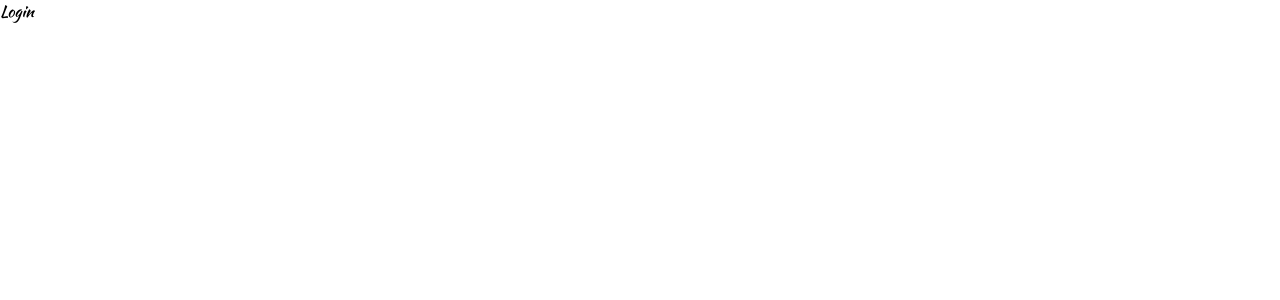
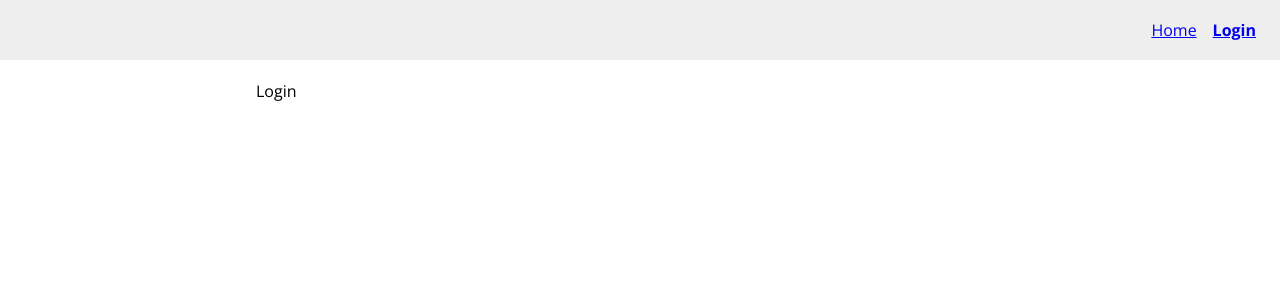
Before and after one commit to maxymlyskov/styled-comp-login, a React (Create React App) app: page /login in a window 1280 px wide. Shown: the top 300 px of the page. Built offline with nearby package versions, Linux system fonts and the light colour scheme.

Commit message:
Added header linking.

```diff
--- a/public/index.html
+++ b/public/index.html
@@ -31,6 +31,7 @@
       href="https://fonts.googleapis.com/css2?family=Kaushan+Script&display=swap"
       rel="stylesheet"
     />
+    <link href="https://fonts.googleapis.com/css2?family=Open+Sans:wght@300;400;500;600;700&display=swap" rel="stylesheet">
   </head>
   <body>
     <noscript>You need to enable JavaScript to run this app.</noscript>
--- a/src/components/common/Header.jsx
+++ b/src/components/common/Header.jsx
@@ -1,4 +1,5 @@
 import React from "react";
+import { Link as ReactRouterDomLink, useLocation } from "react-router-dom";
 import styled from "styled-components";
 
 const HeaderWrapper = styled.header`
@@ -12,8 +13,46 @@ const HeaderWrapper = styled.header`
   background: #eeeeee;
 `;
 
+const Menu = styled.nav`
+  display: flex;
+  position: relative;
+  width: initial;
+  border-bottom: none;
+  margin: auto 0 auto auto;
+  font-family: "Open Sans";
+  background: none;
+  left: initial;
+  top: initial;
+`;
+
+const Link = ({ isActive, children, ...props }) => {
+  return <ReactRouterDomLink {...props}>{children}</ReactRouterDomLink>;
+};
+
+const StyledLink = styled(Link)`
+  padding: 4px 8px;
+  display: block;
+  text-align: center;
+  box-sizing: border-box;
+  margin: auto 0;
+  font-weight: ${(p) => (p.isActive ? "bold" : "")};
+`;
+
 function Header() {
-  return <HeaderWrapper>Header</HeaderWrapper>;
+  const { pathname } = useLocation();
+  return (
+    <HeaderWrapper>
+      <Menu>
+        <StyledLink to="/" isActive={pathname === "/"}>
+          Home
+        </StyledLink>
+
+        <StyledLink to="/login" isActive={pathname === "/login"}>
+          Login
+        </StyledLink>
+      </Menu>
+    </HeaderWrapper>
+  );
 }
 
 export default Header;
--- a/src/components/pages/Login.jsx
+++ b/src/components/pages/Login.jsx
@@ -1,7 +1,8 @@
+import PageLayout from "components/common/PageLayout";
 import React from "react";
 
 function Login() {
-  return <div>Login</div>;
+  return <PageLayout>Login</PageLayout>;
 }
 
 export default Login;
```
